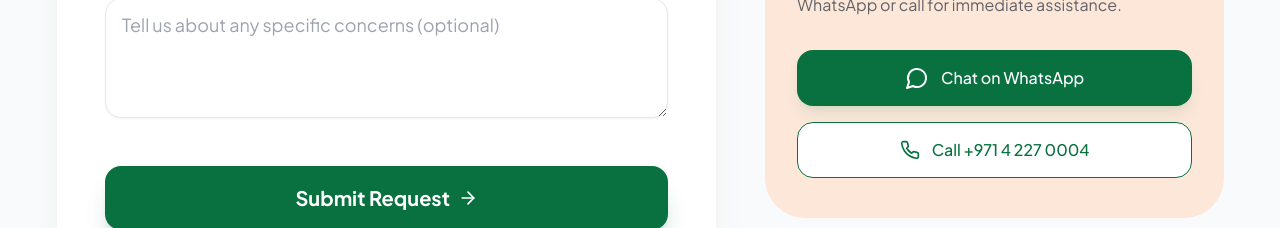
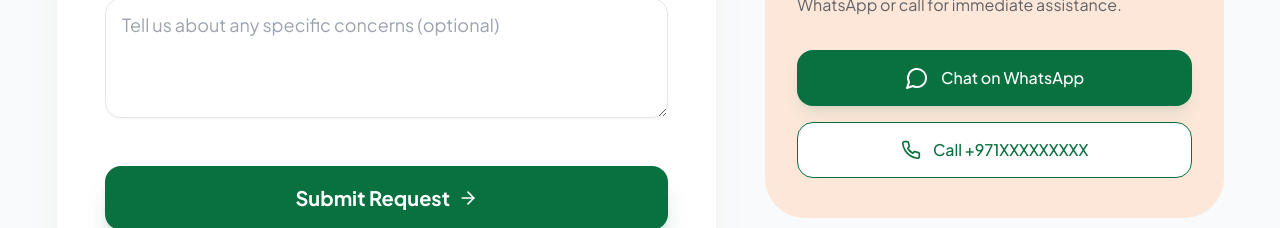
Before and after one commit to pvsameerpvs/apollo-advanced-medical-center, a Next.js app: page /appointment in a window 1280 px wide. Shown: the part 1140-1368 px from the top of the page. Built offline with nearby package versions, Linux system fonts and the light colour scheme; no server answers; a web font is replaced by a local one.

Commit message:
fix: booking number

```diff
--- a/components/sections/appointment-form.tsx
+++ b/components/sections/appointment-form.tsx
@@ -316,7 +316,7 @@ export function AppointmentForm() {
                <Button asChild size="lg" className="h-14 rounded-xl border-brand-green text-brand-green hover:bg-brand-green/5" variant="outline">
                   <a href={`tel:${site.contact.phone}`} className="flex items-center gap-3">
                     <Phone className="h-5 w-5" />
-                    Call +971 4 227 0004
+                    Call {site.contact.phone}
                   </a>
                </Button>
             </div>
--- a/lib/site.ts
+++ b/lib/site.ts
@@ -13,7 +13,7 @@ export const site = {
   },
   contact: {
     phone: process.env.NEXT_PUBLIC_CLINIC_PHONE || '0428644876',
-    whatsapp: process.env.NEXT_PUBLIC_WHATSAPP || '+971558569418',
+    whatsapp: process.env.NEXT_PUBLIC_WHATSAPP || '+971 52 892 0301',
     email: process.env.NEXT_PUBLIC_CLINIC_EMAIL || ' apolloadvancedmedicalcenter@gmail.com',
   },
   instagram: {
```
